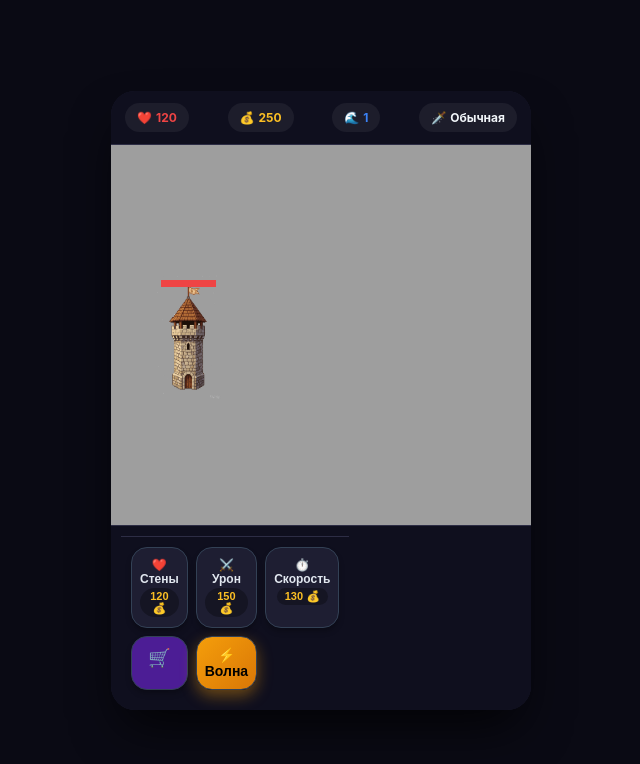
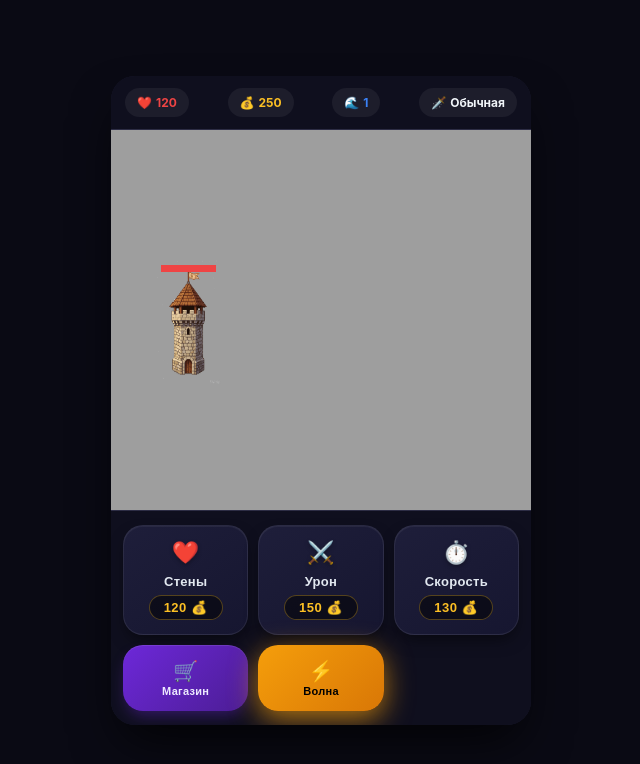
Before and after one commit to kostyaaaaan/Tower-game, a plain HTML site: page Index.html in a window 1280 px wide. Shown: the whole page, without its empty margins (319-959 px from the left). Drawn offline with Linux system fonts and the light colour scheme.

Commit message:
Update Index.html

```diff
--- a/Index.html
+++ b/Index.html
@@ -65,48 +65,107 @@
         .hud-gold { color: #fbbf24; }
         .hud-wave { color: #3b82f6; }
         #action-panel {
-            padding: 10px;
+            padding: 14px 12px;
             background: #0f0f1e;
             display: grid;
             grid-template-columns: 1fr 1fr 1fr;
-            gap: 8px;
+            gap: 10px;
             border-top: 1px solid #2d2d45;
         }
         button {
             border: none;
-            border-radius: 16px;
-            padding: 10px 8px;
+            cursor: pointer;
             font-weight: 700;
-            font-size: 12px;
-            cursor: pointer;
+            transition: all 0.15s;
+            position: relative;
+            overflow: hidden;
+        }
+        button:active { transform: scale(0.94); filter: brightness(1.3); }
+
+        /* Кнопки улучшений */
+        .btn-upgrade {
+            background: linear-gradient(145deg, #1e1e3a, #161630);
+            color: #e2e8f0;
+            border: 1px solid rgba(255,255,255,0.08);
+            border-radius: 20px;
+            padding: 14px 10px;
+            display: flex;
+            flex-direction: column;
+            align-items: center;
+            gap: 6px;
+            font-size: 14px;
+            box-shadow: 0 8px 16px -4px rgba(0,0,0,0.5), inset 0 1px 0 rgba(255,255,255,0.05);
+            letter-spacing: 0.3px;
+        }
+        .btn-upgrade .icon {
+            font-size: 22px;
+            margin-bottom: 2px;
+            filter: drop-shadow(0 2px 2px rgba(0,0,0,0.3));
+        }
+        .btn-upgrade .label {
+            font-size: 13px;
+            font-weight: 800;
+        }
+        .btn-upgrade .price-tag {
+            font-size: 13px;
+            font-weight: 900;
+            color: #fbbf24;
+            background: rgba(0,0,0,0.5);
+            padding: 4px 14px;
+            border-radius: 20px;
+            border: 1px solid rgba(251,191,36,0.3);
+            letter-spacing: 0.5px;
+        }
+
+        /* Кнопка магазина */
+        .btn-shop {
+            background: linear-gradient(135deg, #6d28d9, #4c1d95);
+            color: #ede9fe;
+            border-radius: 20px;
+            padding: 14px 0;
             display: flex;
             flex-direction: column;
             align-items: center;
             gap: 2px;
-            background: #1e1e32;
-            color: #e2e8f0;
-            border: 1px solid #334155;
-            min-height: 48px;
-            transition: all 0.15s;
-            box-shadow: 0 4px 6px -1px rgba(0,0,0,0.3);
+            font-size: 20px;
+            box-shadow: 0 8px 16px -4px rgba(109,40,217,0.4), inset 0 1px 0 rgba(255,255,255,0.1);
         }
-        button:active { transform: scale(0.94); filter: brightness(1.3); }
-        .price-tag {
+        .btn-shop .label {
             font-size: 11px;
-            font-weight: 800;
-            color: #fbbf24;
-            background: rgba(0,0,0,0.3);
-            padding: 2px 8px;
-            border-radius: 15px;
+            font-weight: 600;
+            letter-spacing: 0.3px;
         }
-        .btn-shop { background: #4c1d95; color: #ede9fe; font-size: 18px; }
+
+        /* Кнопка волны */
         .btn-wave {
             background: linear-gradient(135deg, #f59e0b, #d97706);
             color: #000;
-            font-size: 14px;
-            box-shadow: 0 6px 15px rgba(245,158,11,0.4);
+            border-radius: 20px;
+            padding: 14px 0;
+            display: flex;
+            flex-direction: column;
+            align-items: center;
+            gap: 2px;
+            font-size: 20px;
+            box-shadow: 0 8px 20px -4px rgba(245,158,11,0.5), inset 0 1px 0 rgba(255,255,255,0.2);
+            animation: glowPulse 2s infinite;
         }
-        .btn-wave:disabled { opacity: 0.4; filter: grayscale(0.6); }
+        @keyframes glowPulse {
+            0%, 100% { box-shadow: 0 8px 20px -4px rgba(245,158,11,0.5); }
+            50% { box-shadow: 0 8px 28px 0px rgba(245,158,11,0.7); }
+        }
+        .btn-wave:disabled {
+            opacity: 0.4;
+            filter: grayscale(0.6);
+            animation: none;
+            box-shadow: none;
+        }
+        .btn-wave .label {
+            font-size: 11px;
+            font-weight: 600;
+            letter-spacing: 0.3px;
+        }
+
         #shop-overlay {
             position: absolute;
             inset: 0;
@@ -133,7 +192,7 @@
             border: 1px solid #2d2d45;
             gap: 12px;
         }
-        .shop-item button { background: #7c3aed; color: #fff; padding: 10px 18px; min-height: auto; }
+        .shop-item button { background: #7c3aed; color: #fff; padding: 10px 18px; min-height: auto; border-radius: 14px; font-weight: 700; }
         .shop-item button:disabled { opacity: 0.4; }
         #gameover-overlay {
             position: absolute;
@@ -171,12 +230,29 @@
         </div>
         <canvas id="gameCanvas"></canvas>
         <div id="action-panel">
-        <div id="action-panel">
-    <button onclick="upgrade('hp')">❤️ Стены<div class="price-tag" id="cost-hp">120 💰</div></button>
-    <button onclick="upgrade('damage')">⚔️ Урон<div class="price-tag" id="cost-dmg">150 💰</div></button>
-    <button onclick="upgrade('speed')">⏱️ Скорость<div class="price-tag" id="cost-spd">130 💰</div></button>
-    <button class="btn-shop" onclick="toggleShop()">🛒</button>
-    <button class="btn-wave" id="next-wave-btn" onclick="startWave()">⚡ Волна</button>
+            <button class="btn-upgrade" onclick="upgrade('hp')">
+                <span class="icon">❤️</span>
+                <span class="label">Стены</span>
+                <span class="price-tag" id="cost-hp">120 💰</span>
+            </button>
+            <button class="btn-upgrade" onclick="upgrade('damage')">
+                <span class="icon">⚔️</span>
+                <span class="label">Урон</span>
+                <span class="price-tag" id="cost-dmg">150 💰</span>
+            </button>
+            <button class="btn-upgrade" onclick="upgrade('speed')">
+                <span class="icon">⏱️</span>
+                <span class="label">Скорость</span>
+                <span class="price-tag" id="cost-spd">130 💰</span>
+            </button>
+            <button class="btn-shop" onclick="toggleShop()">
+                <span class="icon">🛒</span>
+                <span class="label">Магазин</span>
+            </button>
+            <button class="btn-wave" id="next-wave-btn" onclick="startWave()">
+                <span class="icon">⚡</span>
+                <span class="label">Волна</span>
+            </button>
         </div>
         <div id="shop-overlay">
             <div class="shop-header"><h2>🛒 Магазин</h2><button onclick="toggleShop()" style="background:rgba(255,255,255,0.1);">✕</button></div>
```
